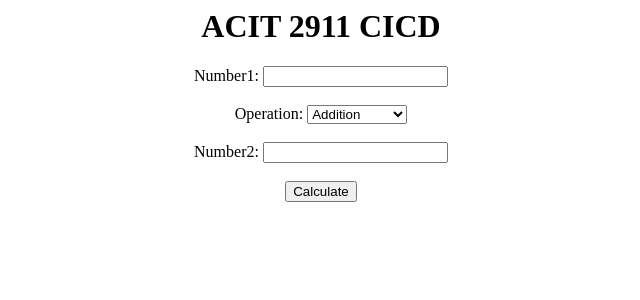
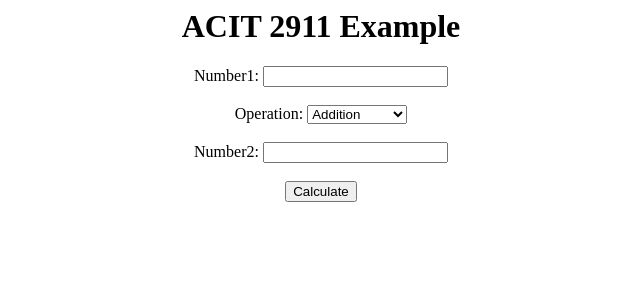
Before and after one commit to jzbc2020/acit2911demo2, a Flask app: page / in a window 1280 px wide. Shown: the top 300 px of the page, without its empty margins (319-959 px from the left). Run offline with Flask 2, Linux system fonts and the light colour scheme.

Commit message:
Update index.html
modify the tile of the app

```diff
--- a/templates/index.html
+++ b/templates/index.html
@@ -7,7 +7,7 @@
     <body align=center>
         <div class="row" >
 
-            <div style="margin: auto; width: 24%"><legend><h1>ACIT 2911 CICD</h1></legend></div>
+            <div style="margin: auto; width: 24%"><legend><h1>ACIT 2911 Example</h1></legend></div>
 
 
         <form style="margin: auto; width:24%;checkbox-inline" action="/" method="POST">
```
